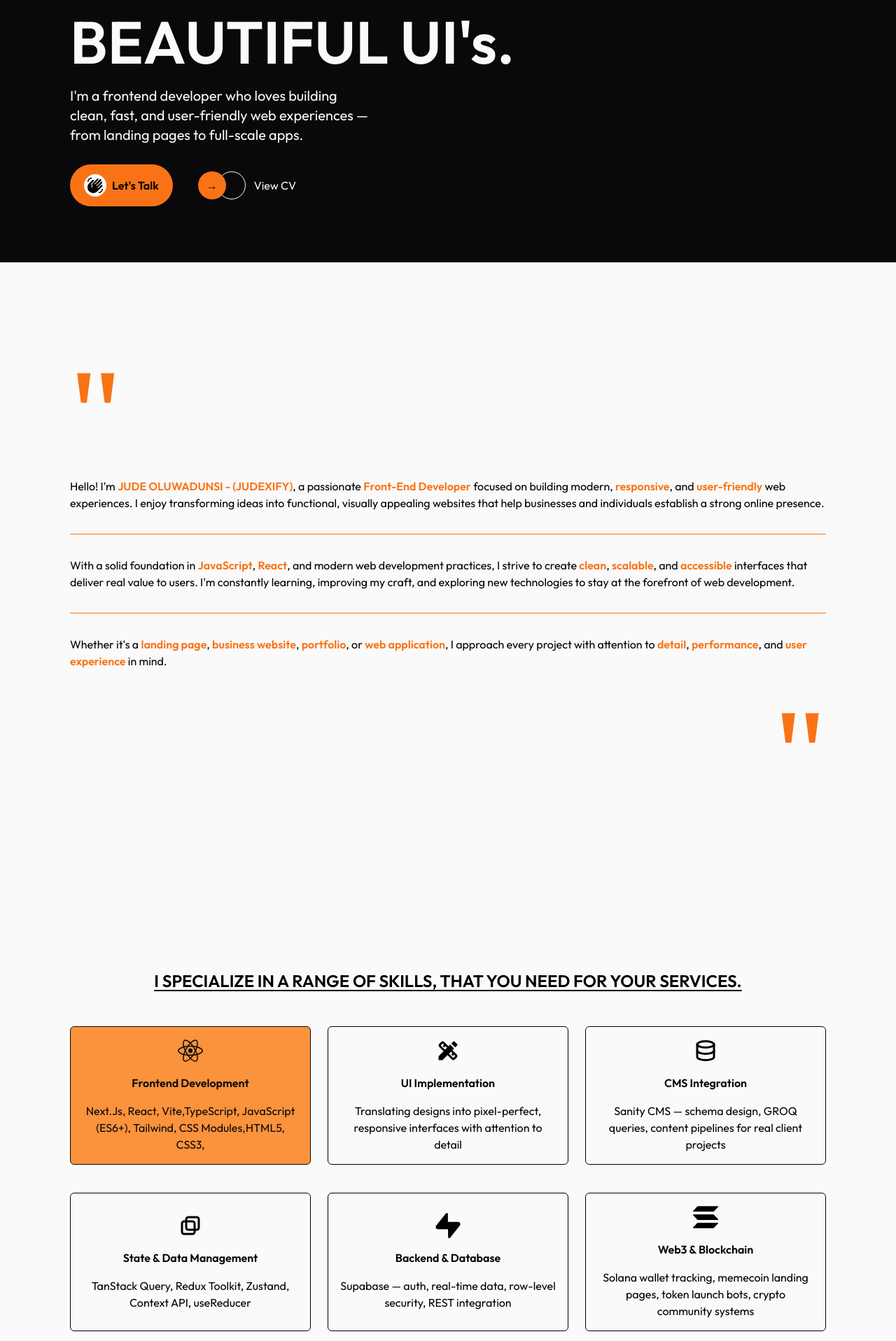
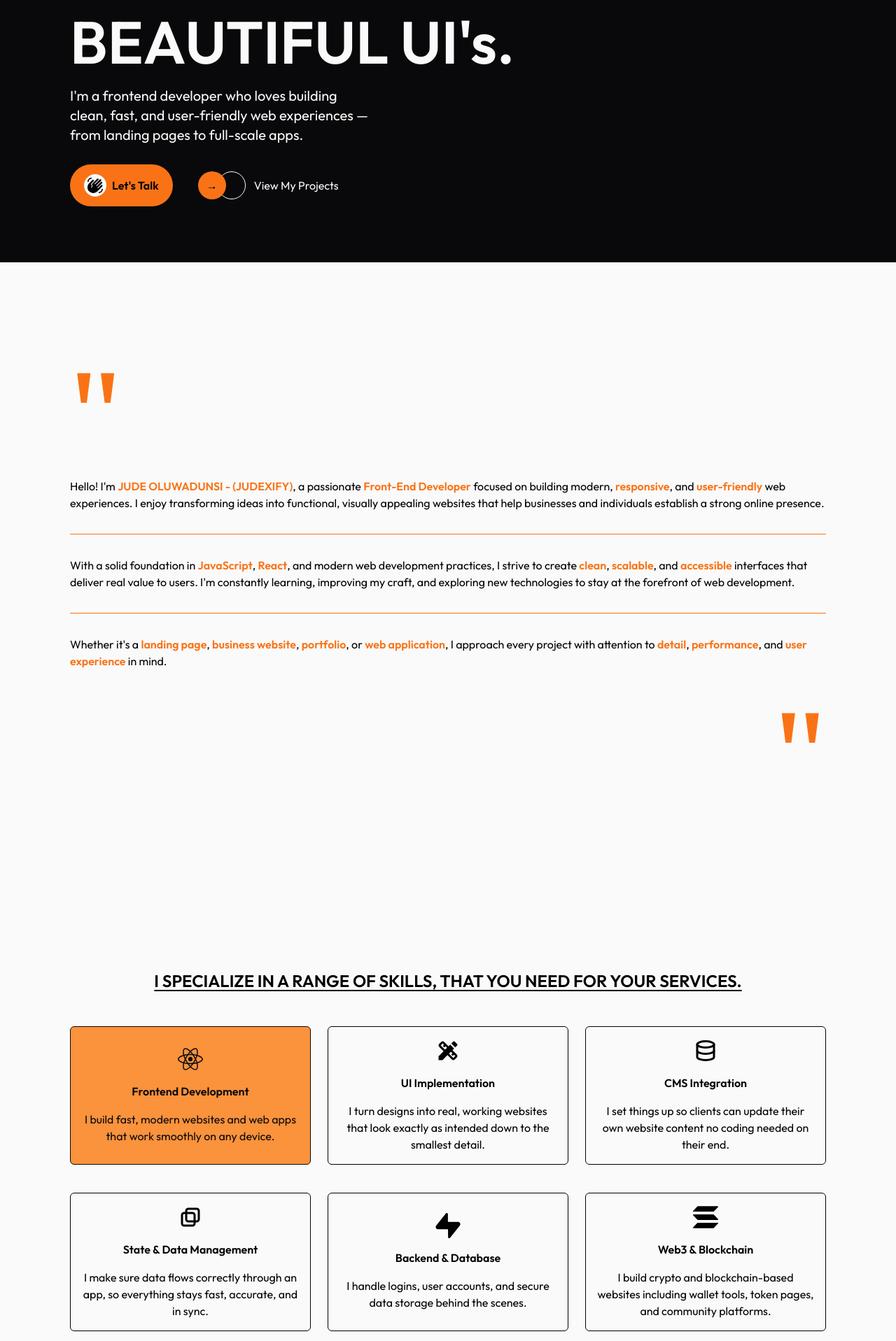
Before and after one commit to judexify/Judexify-Portfolio, a React (Vite) app: page / in a window 1280 px wide. Shown: the part 880-2797 px from the top of the page at 70% size. Built offline with nearby package versions, Linux system fonts and the light colour scheme.

Commit message:
feat: add ToolsMarquee component for showcasing development tools with animated marquee effect

```diff
--- a/src/Pages/Home.jsx
+++ b/src/Pages/Home.jsx
@@ -5,6 +5,7 @@ import Hero from "../Sections/Hero";
 import MyProjects from "../Sections/MyProjects";
 import Skills from "../Sections/Skills";
 import Testimonials from "../Sections/Testimonials";
+import ToolsMarquee from "../Sections/ToolsMarquee";
 
 function Home() {
   return (
@@ -12,6 +13,7 @@ function Home() {
       <Hero />
       <Description />
       <Skills />
+      <ToolsMarquee />
       <MyProjects />
       <FeaturedBlogPost />
       <Testimonials />
--- a/src/Sections/Hero.jsx
+++ b/src/Sections/Hero.jsx
@@ -1,11 +1,11 @@
 import { MdWavingHand } from "react-icons/md";
-import { useNavigate } from "react-router-dom";
+import { Link, useNavigate } from "react-router-dom";
 import { motion as Motion } from "framer-motion";
 import { useEffect, useState } from "react";
 
 const socials = [
   { socialName: "tw", link: "https://x.com/judexify" },
-  { socialName: "ln", link: "https://linkedIn.com/jude-oluwadunsi" },
+  // { socialName: "ln", link: "https://linkedIn.com/jude-oluwadunsi" },
   {
     socialName: "tk",
     link: "https://tiktok.com/@judexify?_r=1&_t=ZS-97YI2WFQ1vW",
@@ -39,33 +39,33 @@ function Hero() {
   const typed3 = useTypewriter("BEAUTIFUL UI's.", 80, 3200);
 
   return (
-    <section className='pt-20 md:pt-32 px-5 md:px-25 bg-bg pb-20'>
+    <section className="pt-20 md:pt-32 px-5 md:px-25 bg-bg pb-20">
       <Motion.div
-        className='w-64 h-72 bg-primary rounded-2xl overflow-hidden mx-auto mb-4 rotate-3'
+        className="w-64 h-72 bg-primary rounded-2xl overflow-hidden mx-auto mb-4 rotate-3"
         initial={{ y: 40, opacity: 0 }}
         whileInView={{ y: 0, opacity: 1 }}
         transition={{ duration: 0.6 }}
         viewport={{ once: true }}
       >
         <img
-          src='/pfp-r.png'
-          className='w-full h-full object-cover scale-125'
+          src="/pfp-r.png"
+          className="w-full h-full object-cover scale-125"
         />
       </Motion.div>
 
       {/* Socials */}
-      <div className='flex flex-col items-center mb-8'>
-        <span className='font-semibold text-textColor mb-2'>
+      <div className="flex flex-col items-center mb-8">
+        <span className="font-semibold text-textColor mb-2">
           Follow Me || Contact Me
         </span>
-        <div className='flex gap-5'>
+        <div className="flex gap-5">
           {socials.map((social, index) => (
             <Motion.a
               key={social.socialName}
               href={social.link}
-              target='_blank'
-              rel='noopener noreferrer'
-              className='w-8 h-8 rounded-full flex items-center justify-center border border-current text-textColor text-sm'
+              target="_blank"
+              rel="noopener noreferrer"
+              className="w-8 h-8 rounded-full flex items-center justify-center border border-current text-textColor text-sm"
               initial={{ y: 20, opacity: 0 }}
               whileInView={{ y: 0, opacity: 1 }}
               transition={{ duration: 0.4, delay: index * 0.15 }}
@@ -77,22 +77,22 @@ function Hero() {
         </div>
       </div>
 
-      <div className='leading-[1.1] mb-4'>
-        <span className='text-[48px] md:text-[72px] lg:text-[100px] text-left font-semibold block text-textColor'>
+      <div className="leading-[1.1] mb-4">
+        <span className="text-[48px] md:text-[72px] lg:text-[100px] text-left font-semibold block text-textColor">
           {typed1}
         </span>
         <br />
-        <span className='text-[48px] md:text-[72px] lg:text-[100px] text-right font-semibold uppercase block text-textColor'>
+        <span className="text-[48px] md:text-[72px] lg:text-[100px] text-right font-semibold uppercase block text-textColor">
           {typed2}
         </span>
         <br />
-        <span className='text-[48px] md:text-[72px] lg:text-[85px] text-left font-semibold block text-textColor'>
+        <span className="text-[48px] md:text-[72px] lg:text-[85px] text-left font-semibold block text-textColor">
           {typed3}
         </span>
       </div>
 
       <Motion.p
-        className='text-xl/7 mb-7 text-textColor w-full md:w-108'
+        className="text-xl/7 mb-7 text-textColor w-full md:w-108"
         initial={{ x: 40, opacity: 0 }}
         whileInView={{ x: 0, opacity: 1 }}
         transition={{ duration: 0.6, delay: 0.2 }}
@@ -103,7 +103,7 @@ function Hero() {
       </Motion.p>
 
       <Motion.div
-        className='flex items-center gap-9'
+        className="flex items-center gap-9"
         initial={{ x: 40, opacity: 0 }}
         whileInView={{ x: 0, opacity: 1 }}
         transition={{ duration: 0.6, delay: 0.4 }}
@@ -111,19 +111,21 @@ function Hero() {
       >
         <button
           onClick={() => navigate("/contact-me")}
-          className='flex items-center justify-center px-2 py-1 md:py-3.5 md:px-5 gap-2 bg-primary rounded-4xl'
+          className="flex items-center justify-center px-2 py-1 md:py-3.5 md:px-5 gap-2 bg-primary rounded-4xl"
         >
-          <span className='bg-textColor flex items-center justify-center p-1 rounded-4xl'>
+          <span className="bg-textColor flex items-center justify-center p-1 rounded-4xl">
             <MdWavingHand size={24} />
           </span>
-          <span className='font-semibold'>Let's Talk</span>
+          <span className="font-semibold">Let's Talk</span>
         </button>
-        <div className='flex items-center cursor-pointer'>
-          <button className='bg-primary p-2 rounded-[50%] h-10 w-10 flex items-center justify-center -mr-3 z-3'>
+        <div className="flex items-center cursor-pointer">
+          <button className="bg-primary p-2 rounded-[50%] h-10 w-10 flex items-center justify-center -mr-3 z-3">
             &rarr;
           </button>
-          <div className='h-10 w-10 border border-textColor rounded-[50%] z-0'></div>
-          <span className='ml-3 text-textColor'>View CV</span>
+          <div className="h-10 w-10 border border-textColor rounded-[50%] z-0"></div>
+          <span className="ml-3 text-textColor">
+            <Link to="/my-project">View My Projects</Link>
+          </span>
         </div>
       </Motion.div>
     </section>
--- a/src/Sections/Skills.jsx
+++ b/src/Sections/Skills.jsx
@@ -9,7 +9,7 @@ const skills = [
     id: 1,
     title: "Frontend Development",
     description:
-      "Next.Js, React, Vite,TypeScript, JavaScript (ES6+), Tailwind, CSS Modules,HTML5, CSS3,",
+      "I build fast, modern websites and web apps that work smoothly on any device.",
     featured: true,
     icon: <FaReact />,
   },
@@ -17,7 +17,7 @@ const skills = [
     id: 2,
     title: "UI Implementation",
     description:
-      "Translating designs into pixel-perfect, responsive interfaces with attention to detail",
+      "I turn designs into real, working websites that look exactly as intended  down to the smallest detail.",
     featured: false,
     icon: <MdDesignServices />,
   },
@@ -25,7 +25,7 @@ const skills = [
     id: 3,
     title: "CMS Integration",
     description:
-      "Sanity CMS — schema design, GROQ queries, content pipelines for real client projects",
+      "I set things up so clients can update their own website content no coding needed on their end.",
     featured: false,
     icon: <TbDatabase />,
   },
@@ -33,7 +33,7 @@ const skills = [
     id: 4,
     title: "State & Data Management",
     description:
-      "TanStack Query, Redux Toolkit, Zustand, Context API, useReducer",
+      "I make sure data flows correctly through an app, so everything stays fast, accurate, and in sync.",
     featured: false,
     icon: <TbLayersIntersect />,
   },
@@ -41,7 +41,7 @@ const skills = [
     id: 5,
     title: "Backend & Database",
     description:
-      "Supabase — auth, real-time data, row-level security, REST integration",
+      "I handle logins, user accounts, and secure data storage behind the scenes.",
     featured: false,
     icon: <SiSupabase />,
   },
@@ -49,12 +49,11 @@ const skills = [
     id: 6,
     title: "Web3 & Blockchain",
     description:
-      "Solana wallet tracking, memecoin landing pages, token launch bots, crypto community systems",
+      "I build crypto and blockchain-based websites  including wallet tools, token pages, and community platforms.",
     featured: false,
     icon: <SiSolana />,
   },
 ];
-
 function Skills() {
   const baseCard =
     "relative flex p-4 flex-col gap-4 items-center justify-center border rounded-md mb-4 transition-colors duration-300 before:absolute before:inset-0 before:top-full before:z-[-1] before:transition-all before:duration-300 hover:before:-translate-y-full active:before:-translate-y-full";
--- /dev/null
+++ b/src/Sections/ToolsMarquee.jsx
@@ -0,0 +1,77 @@
+import { motion as Motion } from "framer-motion";
+import { FaReact } from "react-icons/fa";
+import { FaCss3 } from "react-icons/fa6";
+import { RiNextjsFill } from "react-icons/ri";
+import {
+  SiTypescript,
+  SiJavascript,
+  SiTailwindcss,
+  SiHtml5,
+  SiVite,
+  SiSanity,
+  SiReactquery,
+  SiRedux,
+  SiSupabase,
+  SiSolana,
+} from "react-icons/si";
+import { TbLayersIntersect } from "react-icons/tb";
+
+const tools = [
+  { name: "React", icon: <FaReact /> },
+  { name: "Next.js", icon: <RiNextjsFill /> },
+  { name: "TypeScript", icon: <SiTypescript /> },
+  { name: "JavaScript", icon: <SiJavascript /> },
+  { name: "Vite", icon: <SiVite /> },
+  { name: "Tailwind CSS", icon: <SiTailwindcss /> },
+  { name: "HTML5", icon: <SiHtml5 /> },
+  { name: "CSS3", icon: <FaCss3 /> },
+  { name: "Sanity CMS", icon: <SiSanity /> },
+  { name: "TanStack Query", icon: <SiReactquery /> },
+  { name: "Redux Toolkit", icon: <SiRedux /> },
+  { name: "Zustand", icon: <TbLayersIntersect /> },
+  { name: "Supabase", icon: <SiSupabase /> },
+  { name: "Solana", icon: <SiSolana /> },
+];
+
+const rowOne = tools.slice(0, 7);
+const rowTwo = tools.slice(7);
+
+function MarqueeRow({ items, direction, speed }) {
+  const looped = [...items, ...items];
+
+  return (
+    <div className="overflow-hidden w-full">
+      <Motion.div
+        className="flex gap-10 w-max"
+        animate={{
+          x: direction === "left" ? ["0%", "-50%"] : ["-50%", "0%"],
+        }}
+        transition={{ duration: speed, ease: "linear", repeat: Infinity }}
+      >
+        {looped.map((tool, index) => (
+          <div
+            key={`${tool.name}-${index}`}
+            className="flex items-center gap-3 px-6 py-3 rounded-2xl border border-textColor/10 bg-white/5 whitespace-nowrap"
+          >
+            <span className="text-2xl text-textColor">{tool.icon}</span>
+            <span className="text-textColor font-medium">{tool.name}</span>
+          </div>
+        ))}
+      </Motion.div>
+    </div>
+  );
+}
+
+function ToolsMarquee() {
+  return (
+    <section className="bg-bg mb-10 py-20 flex flex-col gap-6">
+      <h2 className="text-2xl font-bold text-textColor underline underline-offset-4 text-center mb-10">
+        TOOLS OF THE TRADE
+      </h2>
+
+      <MarqueeRow items={rowOne} direction="left" speed={28} />
+      <MarqueeRow items={rowTwo} direction="right" speed={24} />
+    </section>
+  );
+}
+export default ToolsMarquee;
--- a/src/data.js
+++ b/src/data.js
@@ -1,6 +1,17 @@
 export const projects = [
   {
     uid: 1,
+    image: "/todayyearsoldmarketing-1.png",
+    alt: "Today Years Old Marketing Website on Mobile and Desktop View",
+    category: "MARKETING / GTM PLATFORM",
+    description:
+      "Built the website for a go-to-market marketing brand, featuring a newsletter subscription flow, a blog for GTM breakdowns, a booking system for GTM strategy sessions, and a partner/client showcase — all fully responsive.",
+    tag: ["Next.js", "Tailwind CSS"],
+    latest: true,
+    link: "https://www.todayyearsoldmarketing.com",
+  },
+  {
+    uid: 2,
     image: "/omodaddy-1.png",
     alt: "Omodaddy Foundation NGO Website on Mobile and Desktop View",
     category: "NGO WEBSITE",
@@ -19,7 +30,7 @@ export const projects = [
   },
 
   {
-    uid: 2,
+    uid: 3,
     image: "/younghistorian-1.png",
     alt: "Young Historian Website on Mobile and Desktop View",
     category: "NGO WEBSITE",
@@ -30,7 +41,7 @@ export const projects = [
     link: "https://younghistorian.org",
   },
   {
-    uid: 3,
+    uid: 4,
     image: "/mycarsng-1.png",
     alt: "My Cars Ng Car Marketplace Landing Page",
     category: "CAR MARKETPLACE LANDING PAGE",
@@ -41,7 +52,7 @@ export const projects = [
     link: "https://mycarsng.vercel.app/",
   },
   {
-    uid: 4,
+    uid: 5,
     image: "/feliza-1.png",
     alt: "Feliza Digital Menu on Mobile and Desktop View",
     category: "DIGITAL MENU WEBSITE",
@@ -52,7 +63,7 @@ export const projects = [
     link: "https://felizahotelandsuites.vercel.app",
   },
   {
-    uid: 5,
+    uid: 6,
     image: "/oluperfecttech-1.png",
     alt: "Oluperfect Technology Solar Company Website",
     category: "SOLAR COMPANY WEBSITE",
@@ -63,7 +74,7 @@ export const projects = [
     link: "https://oluperfecttech.netlify.app/",
   },
   {
-    uid: 6,
+    uid: 7,
     image: "/Bynomi-1.png",
     alt: "Bynomo Web3 Landing Page",
     category: "WEB3 LANDING PAGE",
@@ -74,7 +85,7 @@ export const projects = [
     link: "https://judexify.github.io/Bynomo/",
   },
   {
-    uid: 7,
+    uid: 8,
     image: "/studydesk-1.png",
     alt: "StudyDesk Personal Semester Dashboard",
     category: "PRODUCTIVITY APP",
@@ -85,7 +96,7 @@ export const projects = [
     link: "https://studydesk-rose.vercel.app/dashboard",
   },
   {
-    uid: 8,
+    uid: 9,
     image: "/pugzverse-1.png",
     alt: "Pugsverse Memecoin Website",
     category: "MEMECOIN LANDING PAGE",
```
Also changed, not shown: src/Pages/Blog/Blog.jsx (+17 -18 lines), src/Sections/FeaturedBlogPost.jsx (+24 -19 lines), public/todayyearsoldmarketing-1.png (added).
